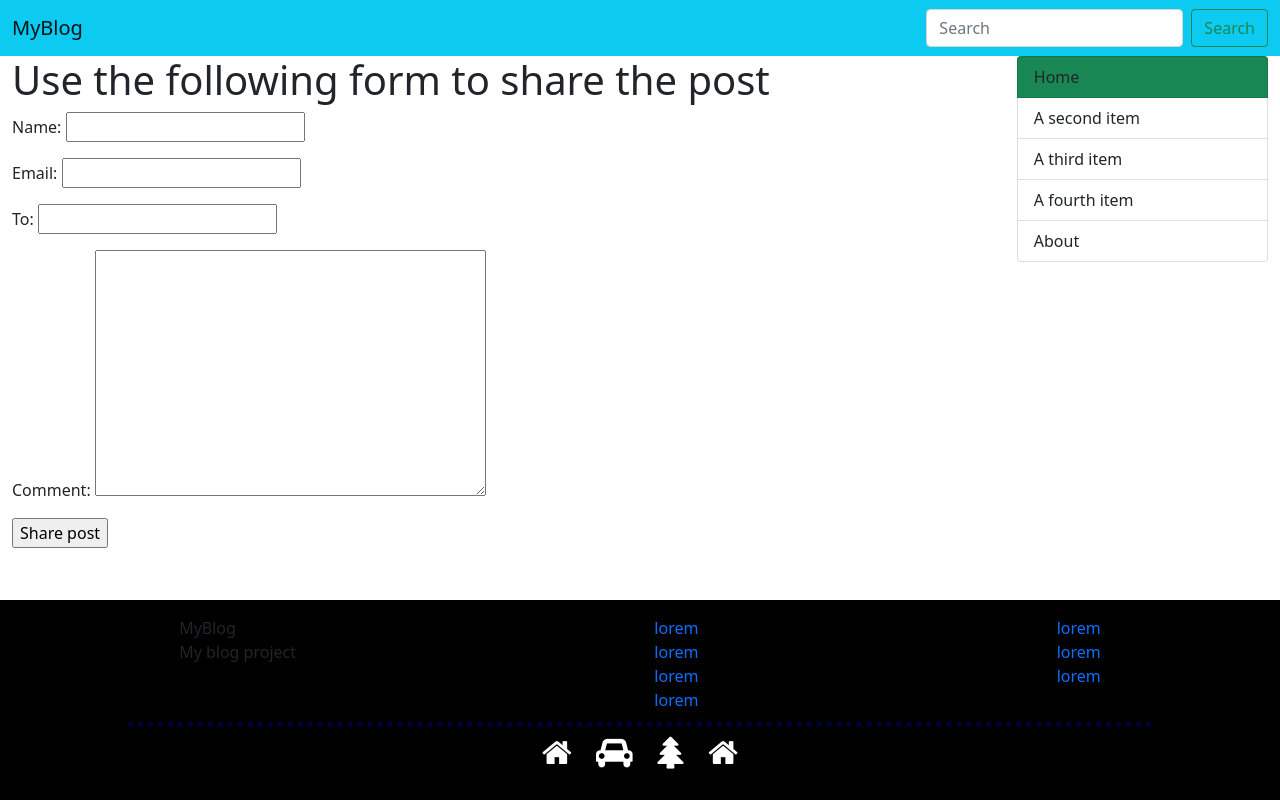
After one commit to Farruxbek-Azatov/blog-project, a Django app: page /post/1/share/ in a window 1280 px wide. The commit adds this page. Run offline with Django 3.2, Linux system fonts and the light colour scheme; tables that the repository leaves empty hold one stand-in row (values such as "Sample post").

Commit message:
Some changes

```diff
--- /dev/null
+++ b/blog/forms.py
@@ -0,0 +1,16 @@
+from django import forms
+
+from .models import Comment
+
+
+class PostShareForm(forms.Form):
+    name = forms.CharField(max_length=25)
+    email = forms.EmailField()
+    to = forms.EmailField()
+    comment = forms.CharField(required=False, widget=forms.Textarea)
+
+
+class CommentForm(forms.ModelForm):
+    class Meta:
+        model = Comment
+        fields = ['name', 'email', 'body']
--- a/blog/models.py
+++ b/blog/models.py
@@ -1,6 +1,7 @@
 from django.db import models
 from django.contrib.auth.models import User
 from django.utils import timezone
+from django.urls import reverse
 
 
 class PublishedManager(models.Manager):
@@ -33,3 +34,26 @@ class Post(models.Model):
 
     def __str__(self):
         return self.title
+
+    def get_absolute_url(self):
+        return reverse('blog:post_detail', args=[self.publish.year,
+                                                 self.publish.month,
+                                                 self.publish.day,
+                                                 self.slug])
+
+
+class Comment(models.Model):
+    post = models.ForeignKey(Post, related_name='comments',
+                             on_delete=models.CASCADE)
+    name = models.CharField(max_length=80)
+    email = models.EmailField()
+    body = models.TextField()
+    created = models.DateTimeField(auto_now_add=True)
+    updated = models.DateTimeField(auto_now=True)
+    active = models.BooleanField(default=True)
+
+    class Meta:
+        ordering = ['created']
+
+    def __str__(self):
+        return f'Comment by {self.name} on {self.post}'
--- a/blog/static/css/main.css
+++ b/blog/static/css/main.css
@@ -1,3 +1,15 @@
+:root {
+    --footer-height: 200px;
+}
+
+html, body {
+    height: 100%;
+}
+
+#main_body {
+    min-height: calc(100% - var(--footer-height));
+}
+
 .content {
     width: 80%;
 }
@@ -16,6 +28,7 @@
 
 .footer{
     background-color: black;
+    height: var(--footer-height);
 }
 
 .footer_links > a{
@@ -33,11 +46,19 @@
     border-top:5px dotted blue;
 }
 #footer_icons {
-    /* width: 50%;
-    margin: 0 auto; */
     text-align: center;
 }
 #footer_icons a i {
     color: #fff;
     margin: 0 10px;
 }
+
+@media screen and (max-width: 600px) {
+    .content {
+        width: 70%;
+    }
+    .side {
+        width: 30%;
+    }
+
+}
--- a/blog/templates/base.html
+++ b/blog/templates/base.html
@@ -14,6 +14,7 @@
 </head>
 
 <body>
+    <div id="main_body">
         <div class="header">
             <nav class="navbar navbar-light bg-info">
                 <div class="container-fluid">
@@ -40,6 +41,7 @@
                     <li class="list-group-item">A fourth item</li>
                     <li class="list-group-item">About</li>
                 </ul>
+            </div>
         </div>
     </div>
 
--- /dev/null
+++ b/blog/templates/blog/post/share.html
@@ -0,0 +1,18 @@
+{% extends 'base.html' %}
+
+{% block title %}
+Share post
+{% endblock title %}
+
+{% block content %}
+{% if sent %}
+<h2>Message sent to {{ form.cleaned_data.to }} successfully</h2>
+{% else %}
+<h1>Use the following form to share the post</h1>
+<form action="{% url 'blog:post_share' post.id %}" method="post">
+    {% csrf_token %}
+    {{ form.as_p }}
+    <p><input type="submit" value="Share post"></p>
+</form>
+{% endif %}
+{% endblock content %}
--- a/blog/urls.py
+++ b/blog/urls.py
@@ -2,7 +2,10 @@ from django.urls import path
 
 from . import views
 
+app_name = 'blog'
 urlpatterns = [
     path('', views.post_list, name='post_list'),
-    path('post/<slug:post_slug>/', views.post_detail, name='post_detail'),
+    path('post/<int:year>/<int:month>/<int:day>/<slug:slug>/',
+         views.post_detail, name='post_detail'),
+    path('post/<int:post_id>/share/', views.post_share, name='post_share'),
 ]
--- a/blog/views.py
+++ b/blog/views.py
@@ -1,13 +1,64 @@
 from django.shortcuts import get_object_or_404, render
+from django.core.paginator import Paginator, EmptyPage, PageNotAnInteger
+from django.core.mail import send_mail
 
 from .models import Post
+from .forms import CommentForm, PostShareForm
 
 
 def post_list(request):
-    posts = Post.published.all()
+    object_list = Post.published.all()
+    paginator = Paginator(object_list, 3)
+    page = request.GET.get('page')
+
+    try:
+        posts = paginator.page(page)
+    except PageNotAnInteger:
+        posts = paginator.page(1)
+    except EmptyPage:
+        posts = paginator.page(paginator.num_pages)
+
     return render(request, 'blog/post/list.html', {'posts': posts})
 
 
-def post_detail(request, post_slug):
-    post = get_object_or_404(Post, status='published', slug=post_slug)
-    return render(request, 'blog/post/detail.html', {'post': post})
+def post_detail(request, year, month, day, slug):
+    post = get_object_or_404(Post, status='published',
+                             slug=slug,
+                             publish__year=year,
+                             publish__month=month,
+                             publish__day=day)
+    form = CommentForm()
+    new_comment = None
+    comments = post.comments.filter(active=True)
+
+    if request.method == 'POST':
+        form = CommentForm(request.POST)
+        if form.is_valid():
+            new_comment = form.save(commit=False)
+            new_comment.post = post
+            new_comment.save()
+
+    return render(request, 'blog/post/detail.html', {'post': post,
+                                                     'form': form,
+                                                     'new_comment': new_comment,
+                                                     'comments': comments})
+
+
+def post_share(request, post_id):
+    post = get_object_or_404(Post, id=post_id, status='published')
+    sent = False
+
+    if request.method == 'POST':
+        form = PostShareForm(request.POST)
+        if form.is_valid():
+            cd = form.cleaned_data
+            post_url = request.build_absolute_uri(post.get_absolute_url())
+            subject = f'{cd["name"]} recommends you to read "{post.title}"'
+            message = f'Read "{post.title}" at {post_url}\n\n'\
+                f'{cd["name"]}\'s comments: {cd["comment"]}'
+            send_mail(subject, message, cd['email'], [cd['to']])
+            sent = True
+    else:
+        form = PostShareForm()
+    return render(request, 'blog/post/share.html',
+                  {'post': post, 'form': form, 'sent': sent})
--- a/mysite/settings.py
+++ b/mysite/settings.py
@@ -131,3 +131,5 @@ STATIC_URL = '/static/'
 DEFAULT_AUTO_FIELD = 'django.db.models.BigAutoField'
 
 django_heroku.settings(locals())
+
+EMAIL_BACKEND = 'django.core.mail.backends.console.EmailBackend'
--- a/mysite/urls.py
+++ b/mysite/urls.py
@@ -18,5 +18,5 @@ from django.urls import path, include
 
 urlpatterns = [
     path('admin/', admin.site.urls),
-    path('', include('blog.urls')),
+    path('', include('blog.urls', namespace='blog')),
 ]
```
Also changed, not shown: blog/templates/blog/pagination.html (added, +14 -0 lines), blog/templates/blog/post/detail.html (+41 -0 lines), blog/templates/blog/post/list.html (+6 -3 lines), blog/migrations/0003_auto_20210909_2113.py (added). Lines whose indentation alone changed are shown as unchanged.
